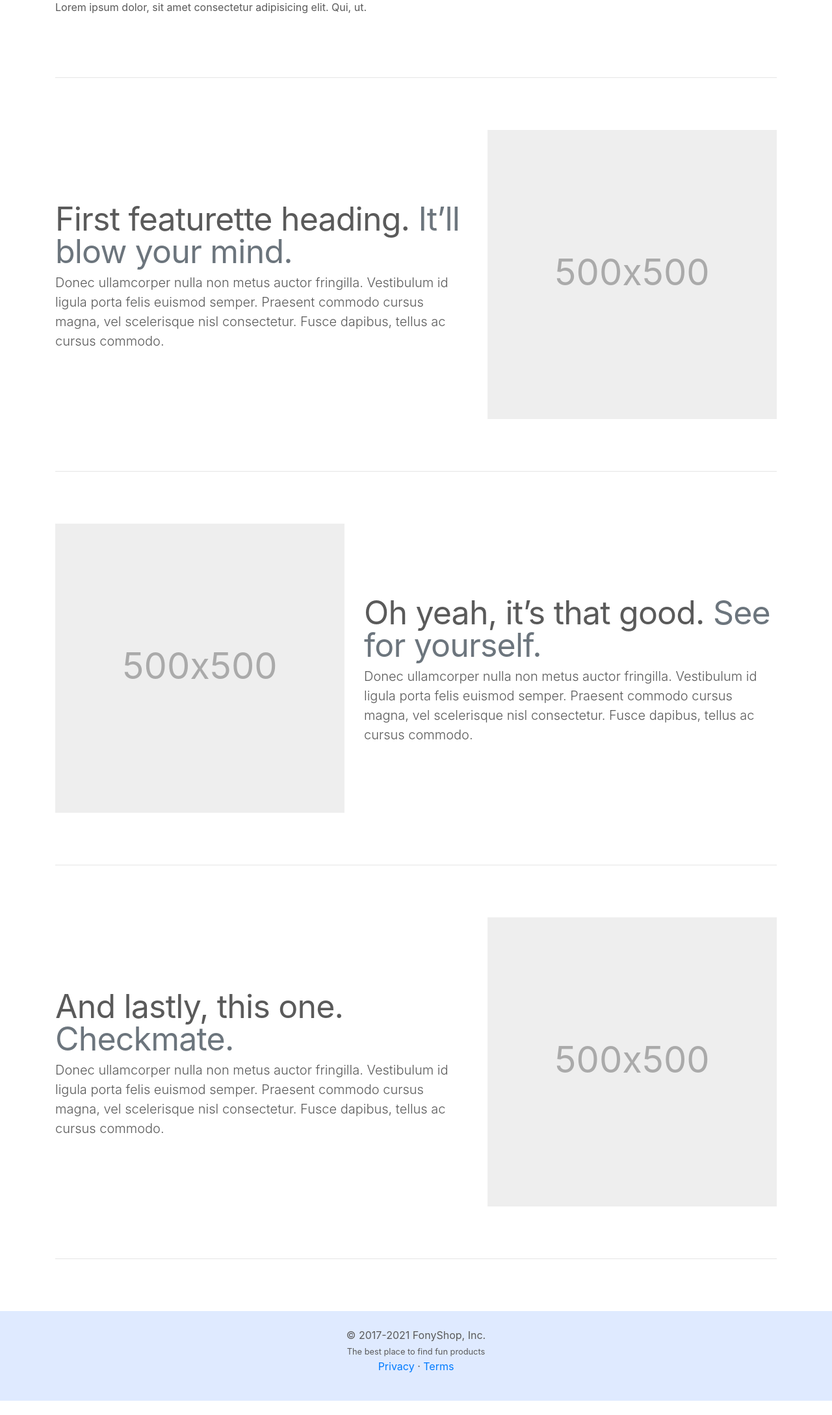
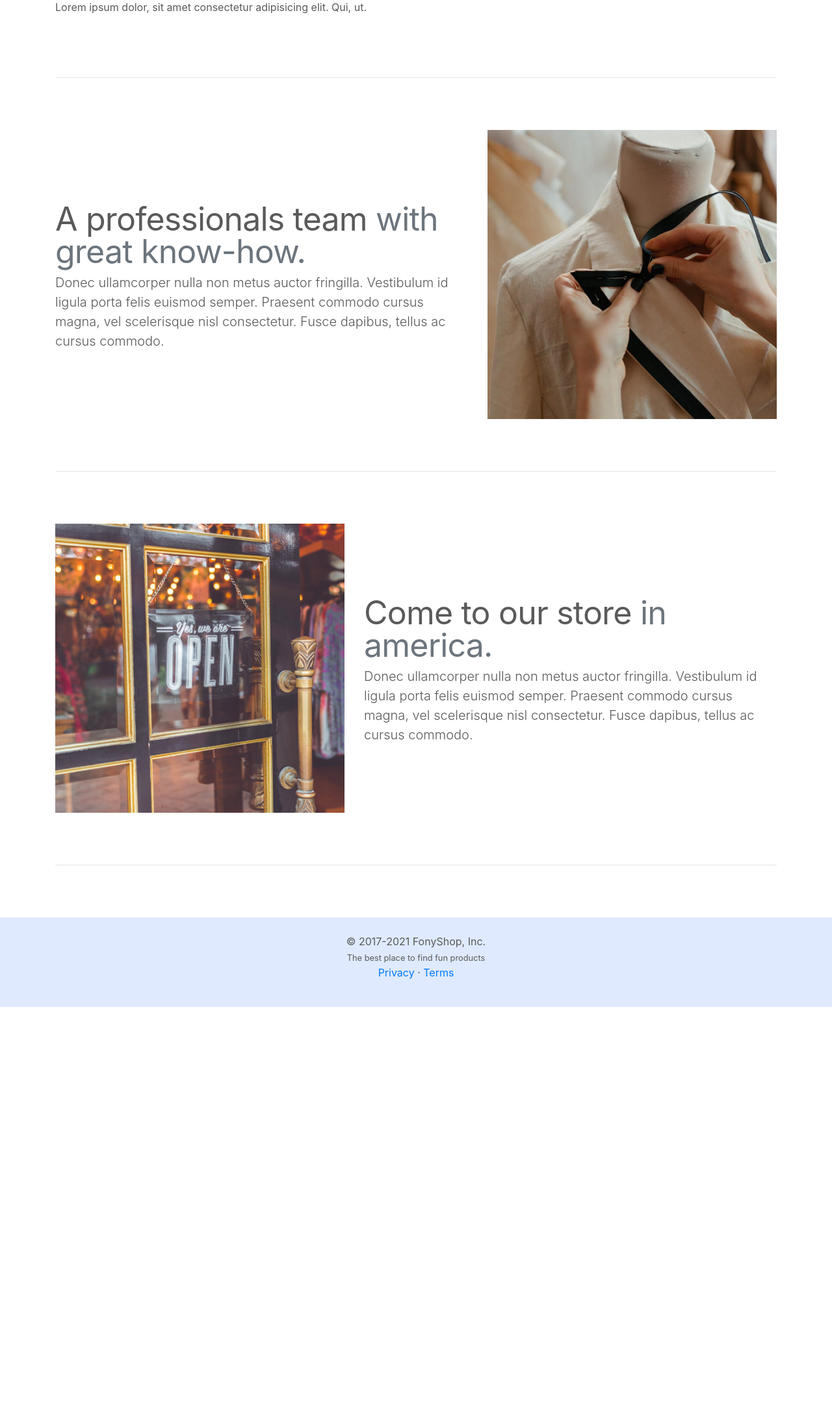
Before and after one commit to josh-taylor-k3/symfony5-ecommerce, a Symfony app: template templates/home/index.html.twig in a window 1280 px wide. Shown: the part 159-2337 px from the top of the page at 65% size. After the commit the page ends 1709 px from the top, so only its background shows below. Run offline with Twig, Linux system fonts and the light colour scheme; the template is opened without the code that fills it, so the values that code supplies are empty; some libraries are stand-ins or nearby versions.

Commit message:
Home page updated

```diff
--- a/templates/home/index.html.twig
+++ b/templates/home/index.html.twig
@@ -23,11 +23,11 @@
 
     <div class="row featurette">
         <div class="col-md-7">
-            <h2 class="featurette-heading">First featurette heading. <span class="text-muted">It’ll blow your mind.</span></h2>
+            <h2 class="featurette-heading">A professionals team <span class="text-muted">with great know-how.</span></h2>
             <p class="lead">Donec ullamcorper nulla non metus auctor fringilla. Vestibulum id ligula porta felis euismod semper. Praesent commodo cursus magna, vel scelerisque nisl consectetur. Fusce dapibus, tellus ac cursus commodo.</p>
         </div>
         <div class="col-md-5">
-            <svg class="bd-placeholder-img bd-placeholder-img-lg featurette-image img-fluid mx-auto" width="500" height="500" xmlns="http://www.w3.org/2000/svg" preserveAspectRatio="xMidYMid slice" focusable="false" role="img" aria-label="Placeholder: 500x500"><title>Placeholder</title><rect width="100%" height="100%" fill="#eee"/><text x="50%" y="50%" fill="#aaa" dy=".3em">500x500</text></svg>
+            <img src="{{ asset('assets/img/first.jpg') }}" class="img-fluid" alt="American know-how">
         </div>
     </div>
 
@@ -35,23 +35,11 @@
 
     <div class="row featurette">
         <div class="col-md-7 order-md-2">
-            <h2 class="featurette-heading">Oh yeah, it’s that good. <span class="text-muted">See for yourself.</span></h2>
+            <h2 class="featurette-heading">Come to our store <span class="text-muted">in america.</span></h2>
             <p class="lead">Donec ullamcorper nulla non metus auctor fringilla. Vestibulum id ligula porta felis euismod semper. Praesent commodo cursus magna, vel scelerisque nisl consectetur. Fusce dapibus, tellus ac cursus commodo.</p>
         </div>
         <div class="col-md-5 order-md-1">
-            <svg class="bd-placeholder-img bd-placeholder-img-lg featurette-image img-fluid mx-auto" width="500" height="500" xmlns="http://www.w3.org/2000/svg" preserveAspectRatio="xMidYMid slice" focusable="false" role="img" aria-label="Placeholder: 500x500"><title>Placeholder</title><rect width="100%" height="100%" fill="#eee"/><text x="50%" y="50%" fill="#aaa" dy=".3em">500x500</text></svg>
-        </div>
-    </div>
-
-    <hr class="featurette-divider">
-
-    <div class="row featurette">
-        <div class="col-md-7">
-            <h2 class="featurette-heading">And lastly, this one. <span class="text-muted">Checkmate.</span></h2>
-            <p class="lead">Donec ullamcorper nulla non metus auctor fringilla. Vestibulum id ligula porta felis euismod semper. Praesent commodo cursus magna, vel scelerisque nisl consectetur. Fusce dapibus, tellus ac cursus commodo.</p>
-        </div>
-        <div class="col-md-5">
-            <svg class="bd-placeholder-img bd-placeholder-img-lg featurette-image img-fluid mx-auto" width="500" height="500" xmlns="http://www.w3.org/2000/svg" preserveAspectRatio="xMidYMid slice" focusable="false" role="img" aria-label="Placeholder: 500x500"><title>Placeholder</title><rect width="100%" height="100%" fill="#eee"/><text x="50%" y="50%" fill="#aaa" dy=".3em">500x500</text></svg>
+            <img src="{{ asset('assets/img/second.jpg') }}" class="img-fluid" alt="A shop open all year round">
         </div>
     </div>
 
```
Also changed, not shown: public/assets/img/first.jpg (added), public/assets/img/second.jpg (added).
